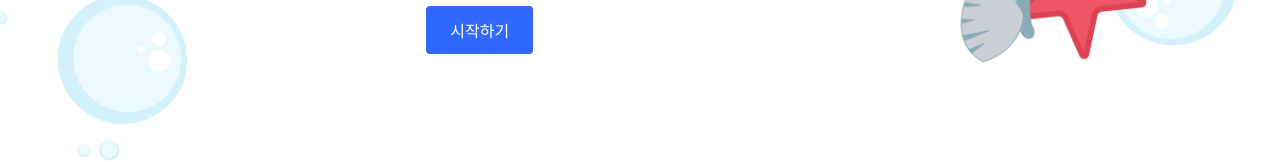
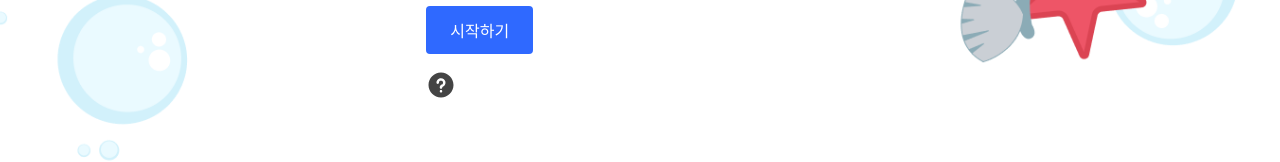
Before and after one commit to Jungle-CQuiS/Frontend, a React (Create React App) app: page / in a window 1280 px wide. Shown: the part 508-670 px from the top of the page. Built offline with nearby package versions, Linux system fonts and the light colour scheme.

Commit message:
Fix: Main page introduction

```diff
--- a/src/components/buttons/styled.ts
+++ b/src/components/buttons/styled.ts
@@ -29,6 +29,32 @@ export const SecondaryButton = styled(ButtonBase)`
     background-color: #F6F6F6;
   }
 `;
+
+export const LandingPageTooltipContainer = styled.div`
+  .tooltip-custom {
+    background-color: #333;
+    color: #fff;
+    font-size: 17px;
+    border-radius: 6px;
+    gap: 15px;
+    padding: 25px;
+    box-shadow: 0px 4px 8px rgba(0, 0, 0, 0.2);
+    text-align: center;
+    max-width: 333px; /* 너비 제한 */
+    z-index: 1000; /* z-index로 nav 위로 올리기 */
+    white-space: pre-line;
+    line-height: 2.5;
+  }
+
+  .tooltip-custom:after {
+    border-top-color: #333;
+  }
+`
+
+export const LandingPageAddProblemHeaderImg = styled.img`
+  width: 30px;
+  height: 30px;
+`
 
 export const PrimaryButtonLarge = styled(ButtonBase)`
   color: #fff;
--- a/src/pages/landing/landing.tsx
+++ b/src/pages/landing/landing.tsx
@@ -1,8 +1,9 @@
 import { Link, useNavigate } from "react-router-dom";
-import { PrimaryButtonLarge } from "../../components/buttons/styled";
+import { LandingPageAddProblemHeaderImg, LandingPageTooltipContainer, PrimaryButtonLarge } from "../../components/buttons/styled";
 import { LandingPageContainer, LandingPageText, LandingPageTextContainer, LandingPageTextPrimary, LandingPageTextSecondary, LandingPageTextWrap, LandingPageWrap, WaveLetter } from "./styled";
 import { SERVICES } from "../../config/api/constants";
 import useHoverSoundEffect from "../../hook/useHoverSoundEffect";
+import { Tooltip } from "react-tooltip";
 
 export default function LandingPage() {
 
@@ -43,7 +44,19 @@ export default function LandingPage() {
                             <LandingPageText>을 확인하세요!</LandingPageText>
                         </LandingPageTextWrap>
                     </LandingPageTextContainer>
-                    <PrimaryButtonLarge onClick={handleLoginStatus}>시작하기</PrimaryButtonLarge>
+                    <>
+                        <PrimaryButtonLarge onClick={handleLoginStatus}>시작하기</PrimaryButtonLarge>
+                        <LandingPageTooltipContainer>
+                            <LandingPageAddProblemHeaderImg
+                                src="/icons/question.svg"
+                                data-tooltip-id="tooltip"
+                            />
+                            <Tooltip id="tooltip" place="bottom" className="tooltip-custom">
+                                Cquis란? CS와 Quiz를 결합한<br />
+                                Squid(오징어)를 연상시키는 단어입니다.
+                            </Tooltip>
+                        </LandingPageTooltipContainer>
+                    </>
                 </LandingPageWrap>
             </LandingPageContainer>
         </>
```
